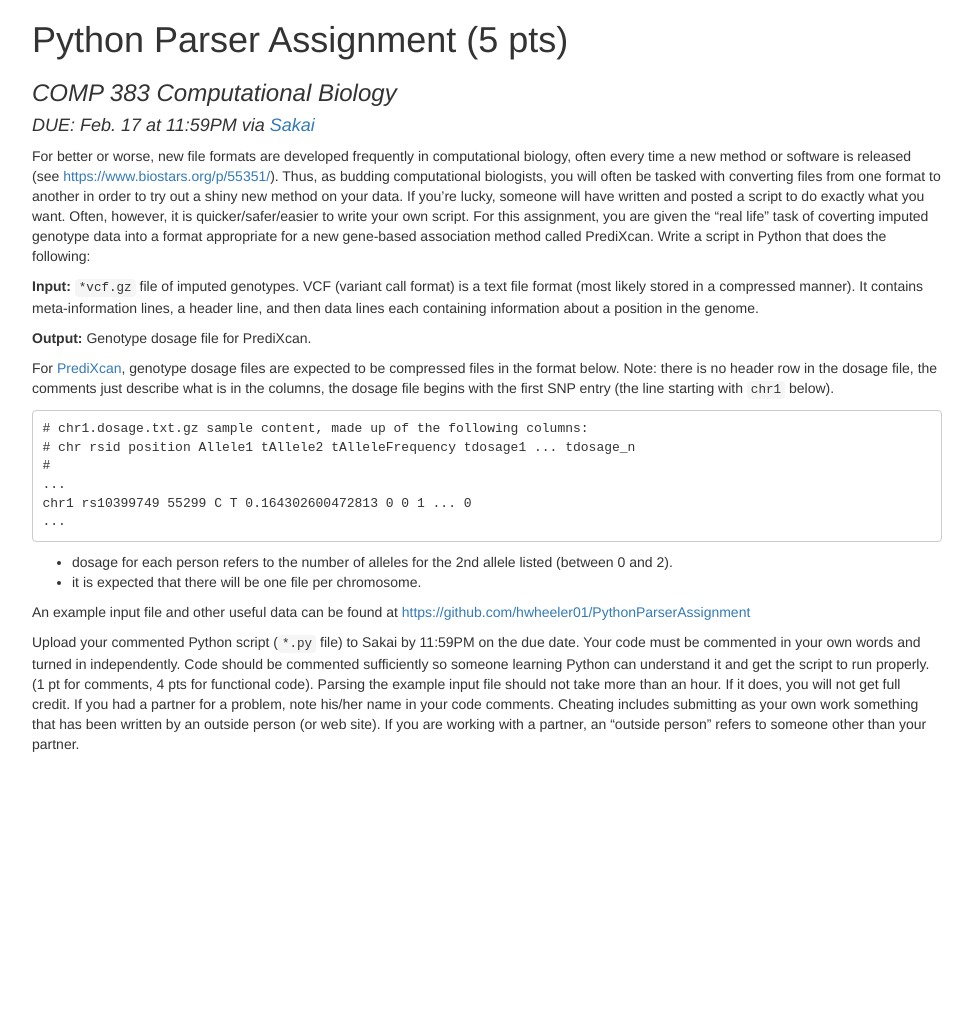
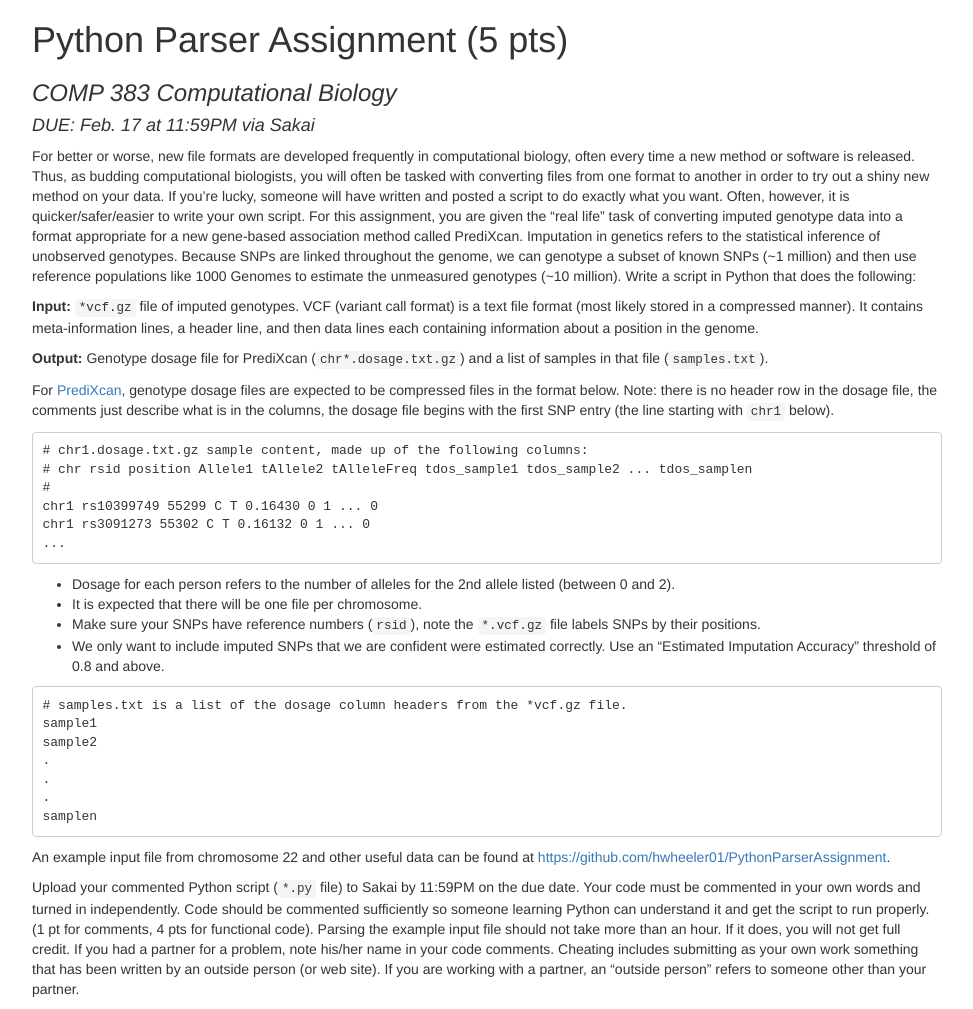
Before and after one commit to hwheeler01/CompBio, a Jekyll site: the page vcf_parser.html, which Jekyll copies as it is, in a window 1280 px wide. Shown: the whole page, without its empty margins (153-1126 px from the left). Built offline with Jekyll 4.4.1, drawn with Linux system fonts in a browser that asks for light colours; Markdown is read by kramdown in place of the engine named in the settings; before the commit the page ends 900 px from its top, so only the background shows below that.

Commit message:
update parser assignment

```diff
--- a/vcf_parser.html
+++ b/vcf_parser.html
@@ -62,25 +62,34 @@ img {
 <div id="header">
 <h1 class="title">Python Parser Assignment (5 pts)</h1>
 <h3 class="subtitle"><em>COMP 383 Computational Biology</em></h3>
-<h4 class="date"><em>DUE: Feb. 17 at 11:59PM via <a href="https://sakai.luc.edu/">Sakai</a></em></h4>
+<h4 class="date"><em>DUE: Feb. 17 at 11:59PM via Sakai</em></h4>
 </div>
 
 
-<p>For better or worse, new file formats are developed frequently in computational biology, often every time a new method or software is released (see <a href="https://www.biostars.org/p/55351/" class="uri">https://www.biostars.org/p/55351/</a>). Thus, as budding computational biologists, you will often be tasked with converting files from one format to another in order to try out a shiny new method on your data. If you’re lucky, someone will have written and posted a script to do exactly what you want. Often, however, it is quicker/safer/easier to write your own script. For this assignment, you are given the “real life” task of coverting imputed genotype data into a format appropriate for a new gene-based association method called PrediXcan. Write a script in Python that does the following:</p>
+<p>For better or worse, new file formats are developed frequently in computational biology, often every time a new method or software is released. Thus, as budding computational biologists, you will often be tasked with converting files from one format to another in order to try out a shiny new method on your data. If you’re lucky, someone will have written and posted a script to do exactly what you want. Often, however, it is quicker/safer/easier to write your own script. For this assignment, you are given the “real life” task of converting imputed genotype data into a format appropriate for a new gene-based association method called PrediXcan. Imputation in genetics refers to the statistical inference of unobserved genotypes. Because SNPs are linked throughout the genome, we can genotype a subset of known SNPs (~1 million) and then use reference populations like 1000 Genomes to estimate the unmeasured genotypes (~10 million). Write a script in Python that does the following:</p>
 <p><strong>Input:</strong> <code>*vcf.gz</code> file of imputed genotypes. VCF (variant call format) is a text file format (most likely stored in a compressed manner). It contains meta-information lines, a header line, and then data lines each containing information about a position in the genome.</p>
-<p><strong>Output:</strong> Genotype dosage file for PrediXcan.</p>
+<p><strong>Output:</strong> Genotype dosage file for PrediXcan (<code>chr*.dosage.txt.gz</code>) and a list of samples in that file (<code>samples.txt</code>).</p>
 <p>For <a href="https://github.com/hakyimlab/PrediXcan/tree/master/Software">PrediXcan</a>, genotype dosage files are expected to be compressed files in the format below. Note: there is no header row in the dosage file, the comments just describe what is in the columns, the dosage file begins with the first SNP entry (the line starting with <code>chr1</code> below).</p>
 <pre><code># chr1.dosage.txt.gz sample content, made up of the following columns:
-# chr rsid position Allele1 tAllele2 tAlleleFrequency tdosage1 ... tdosage_n
+# chr rsid position Allele1 tAllele2 tAlleleFreq tdos_sample1 tdos_sample2 ... tdos_samplen
 #
-...
-chr1 rs10399749 55299 C T 0.164302600472813 0 0 1 ... 0
+chr1 rs10399749 55299 C T 0.16430 0 1 ... 0
+chr1 rs3091273 55302 C T 0.16132 0 1 ... 0
 ...</code></pre>
 <ul>
-<li>dosage for each person refers to the number of alleles for the 2nd allele listed (between 0 and 2).</li>
-<li>it is expected that there will be one file per chromosome.</li>
+<li>Dosage for each person refers to the number of alleles for the 2nd allele listed (between 0 and 2).</li>
+<li>It is expected that there will be one file per chromosome.</li>
+<li>Make sure your SNPs have reference numbers (<code>rsid</code>), note the <code>*.vcf.gz</code> file labels SNPs by their positions.</li>
+<li>We only want to include imputed SNPs that we are confident were estimated correctly. Use an “Estimated Imputation Accuracy” threshold of 0.8 and above.</li>
 </ul>
-<p>An example input file and other useful data can be found at <a href="https://github.com/hwheeler01/PythonParserAssignment" class="uri">https://github.com/hwheeler01/PythonParserAssignment</a></p>
+<pre><code># samples.txt is a list of the dosage column headers from the *vcf.gz file.
+sample1
+sample2
+.
+.
+.
+samplen</code></pre>
+<p>An example input file from chromosome 22 and other useful data can be found at <a href="https://github.com/hwheeler01/PythonParserAssignment" class="uri">https://github.com/hwheeler01/PythonParserAssignment</a>.</p>
 <p>Upload your commented Python script (<code>*.py</code> file) to Sakai by 11:59PM on the due date. Your code must be commented in your own words and turned in independently. Code should be commented sufficiently so someone learning Python can understand it and get the script to run properly. (1 pt for comments, 4 pts for functional code). Parsing the example input file should not take more than an hour. If it does, you will not get full credit. If you had a partner for a problem, note his/her name in your code comments. Cheating includes submitting as your own work something that has been written by an outside person (or web site). If you are working with a partner, an “outside person” refers to someone other than your partner.</p>
 
 
```
Also changed, not shown: resources.md (+1 -3 lines).
